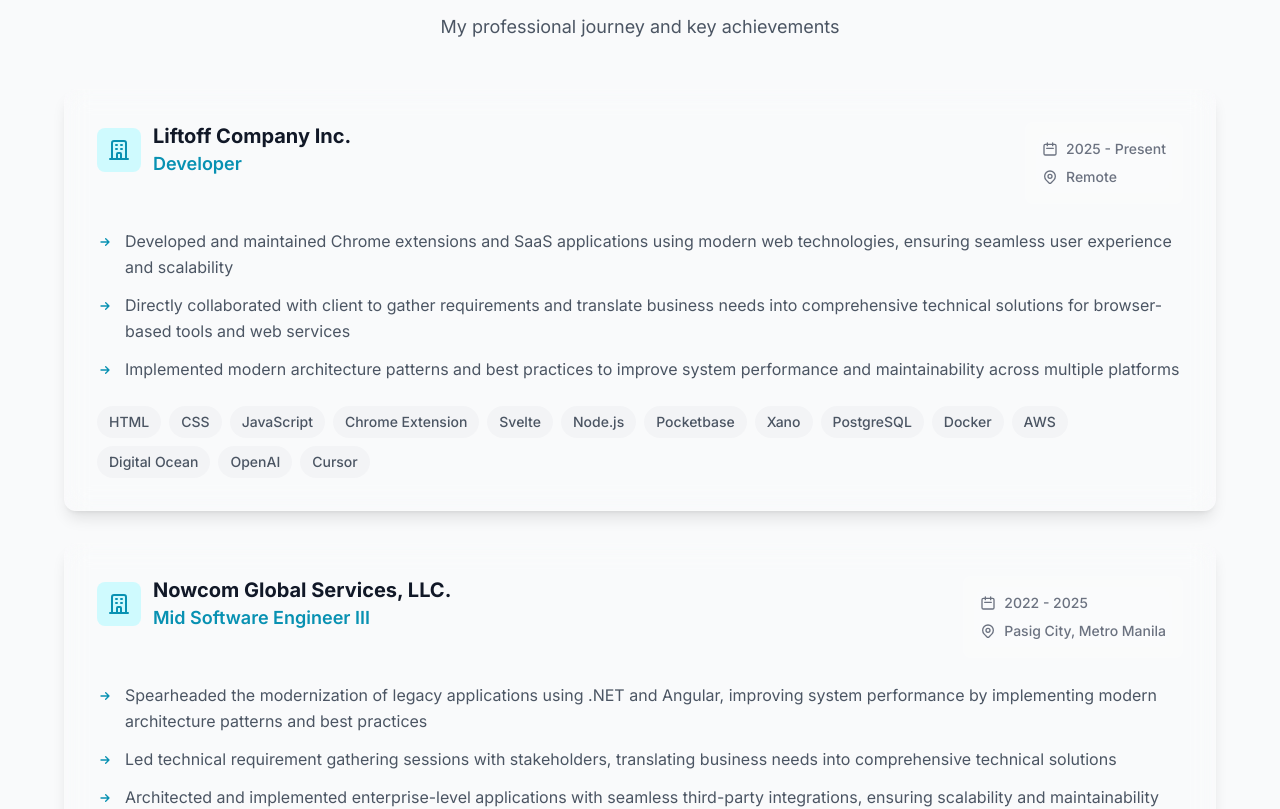
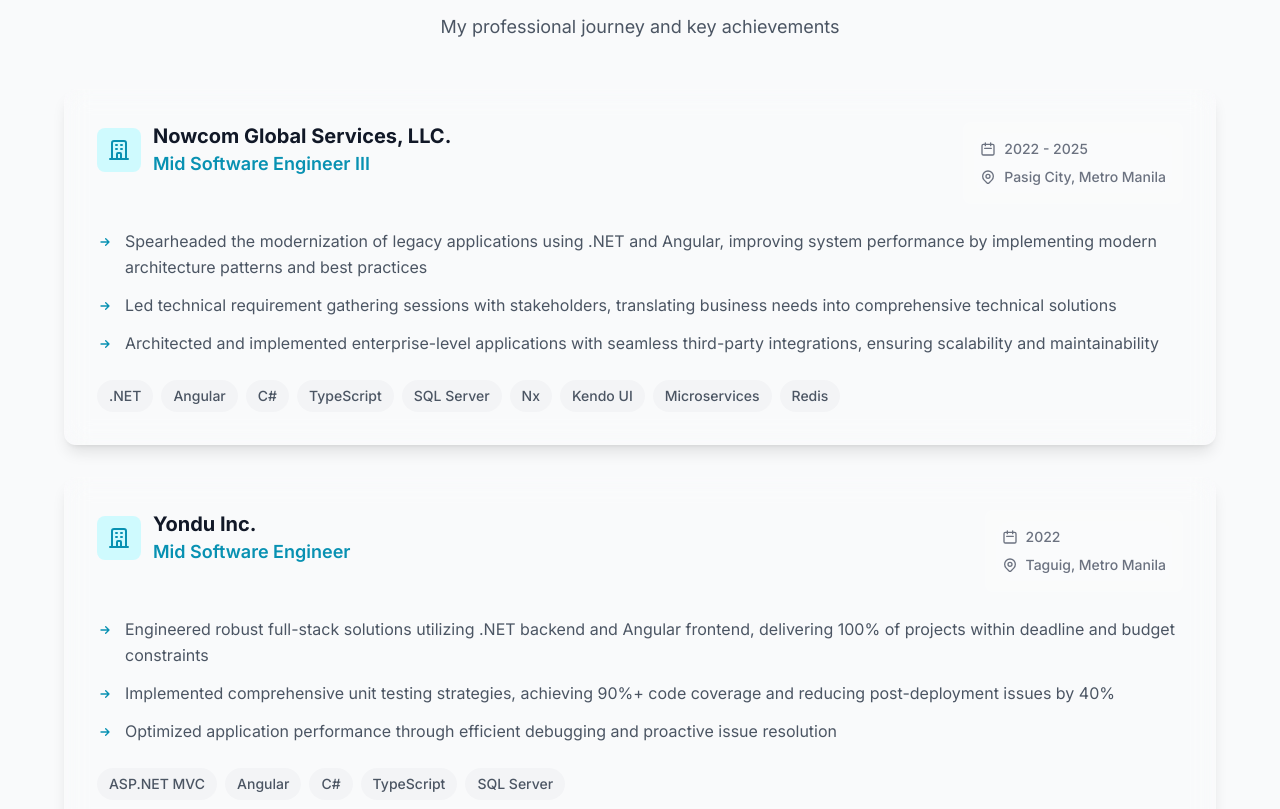
Before and after one commit to jlawas06/personal-portfolio, an Angular app: page / in a window 1280 px wide. Shown: the part 923-1732 px from the top of the page. Built offline with nearby package versions, Linux system fonts and the light colour scheme.

Commit message:
chore: comment out Liftoff Company employment details in employment history

```diff
--- a/src/app/constants/employment-history.constant.ts
+++ b/src/app/constants/employment-history.constant.ts
@@ -1,33 +1,33 @@
 import { Job } from '../types';
 
 export const EMPLOYMENT_HISTORY: Job[] = [
-  {
-    company: 'Liftoff Company Inc.',
-    position: 'Developer',
-    period: '2025 - Present',
-    location: 'Remote',
-    achievements: [
-      'Developed and maintained Chrome extensions and SaaS applications using modern web technologies, ensuring seamless user experience and scalability',
-      'Directly collaborated with client to gather requirements and translate business needs into comprehensive technical solutions for browser-based tools and web services',
-      'Implemented modern architecture patterns and best practices to improve system performance and maintainability across multiple platforms',
-    ],
-    technologies: [
-      'HTML',
-      'CSS',
-      'JavaScript',
-      'Chrome Extension',
-      'Svelte',
-      'Node.js',
-      'Pocketbase',
-      'Xano',
-      'PostgreSQL',
-      'Docker',
-      'AWS',
-      'Digital Ocean',
-      'OpenAI',
-      'Cursor',
-    ],
-  },
+  // {
+  //   company: 'Liftoff Company Inc.',
+  //   position: 'Developer',
+  //   period: '2025 - Present',
+  //   location: 'Remote',
+  //   achievements: [
+  //     'Developed and maintained Chrome extensions and SaaS applications using modern web technologies, ensuring seamless user experience and scalability',
+  //     'Directly collaborated with client to gather requirements and translate business needs into comprehensive technical solutions for browser-based tools and web services',
+  //     'Implemented modern architecture patterns and best practices to improve system performance and maintainability across multiple platforms',
+  //   ],
+  //   technologies: [
+  //     'HTML',
+  //     'CSS',
+  //     'JavaScript',
+  //     'Chrome Extension',
+  //     'Svelte',
+  //     'Node.js',
+  //     'Pocketbase',
+  //     'Xano',
+  //     'PostgreSQL',
+  //     'Docker',
+  //     'AWS',
+  //     'Digital Ocean',
+  //     'OpenAI',
+  //     'Cursor',
+  //   ],
+  // },
   {
     company: 'Nowcom Global Services, LLC.',
     position: 'Mid Software Engineer III',
```
